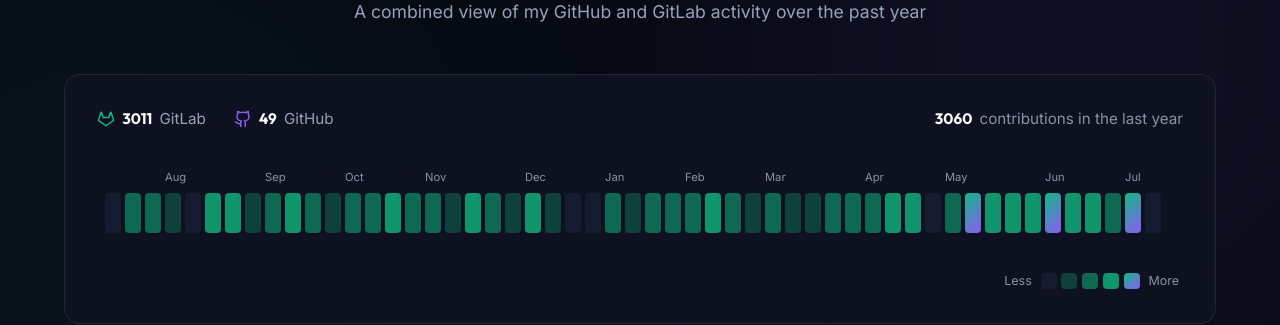
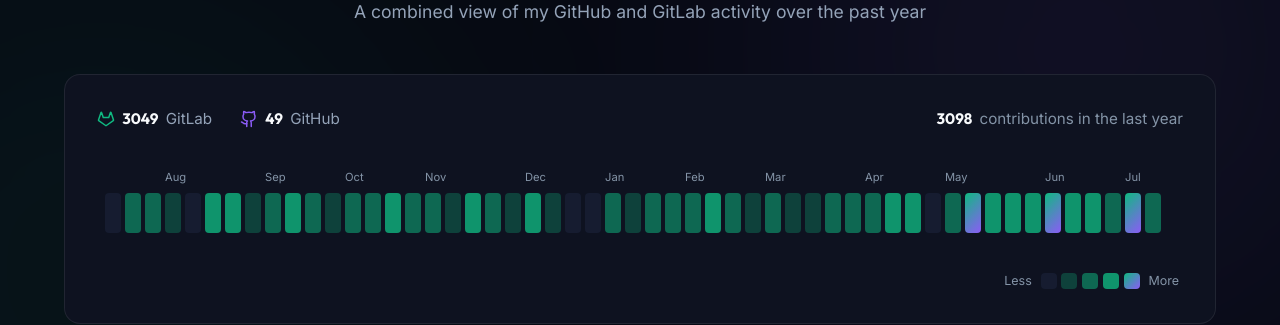
Before and after one commit to NickBourque/NickBourque.github.io, a Jekyll site: the page built from index.html, in a window 1280 px wide and 900 px high, scrolled down 2054 px. Shown: the part 151-476 px from the top of the window. Built offline with Jekyll 4.4.1, drawn with Linux system fonts in a browser that asks for light colours; nearby versions of some CDN libraries.

Commit message:
chore: refresh contributions data

```diff
--- a/_data/contributions.json
+++ b/_data/contributions.json
@@ -1,9 +1,9 @@
 {
-  "generated": "2026-07-13",
+  "generated": "2026-07-14",
   "totals": {
     "github": 49,
-    "gitlab": 3011,
-    "combined": 3060
+    "gitlab": 3049,
+    "combined": 3098
   },
   "max": 148,
   "weeks": [
@@ -427,9 +427,9 @@
       "weekStart": "2026-07-12",
       "monthLabel": "",
       "gh": 0,
-      "gl": 0,
-      "total": 0,
-      "level": 0
+      "gl": 38,
+      "total": 38,
+      "level": 2
     }
   ]
 }
```
